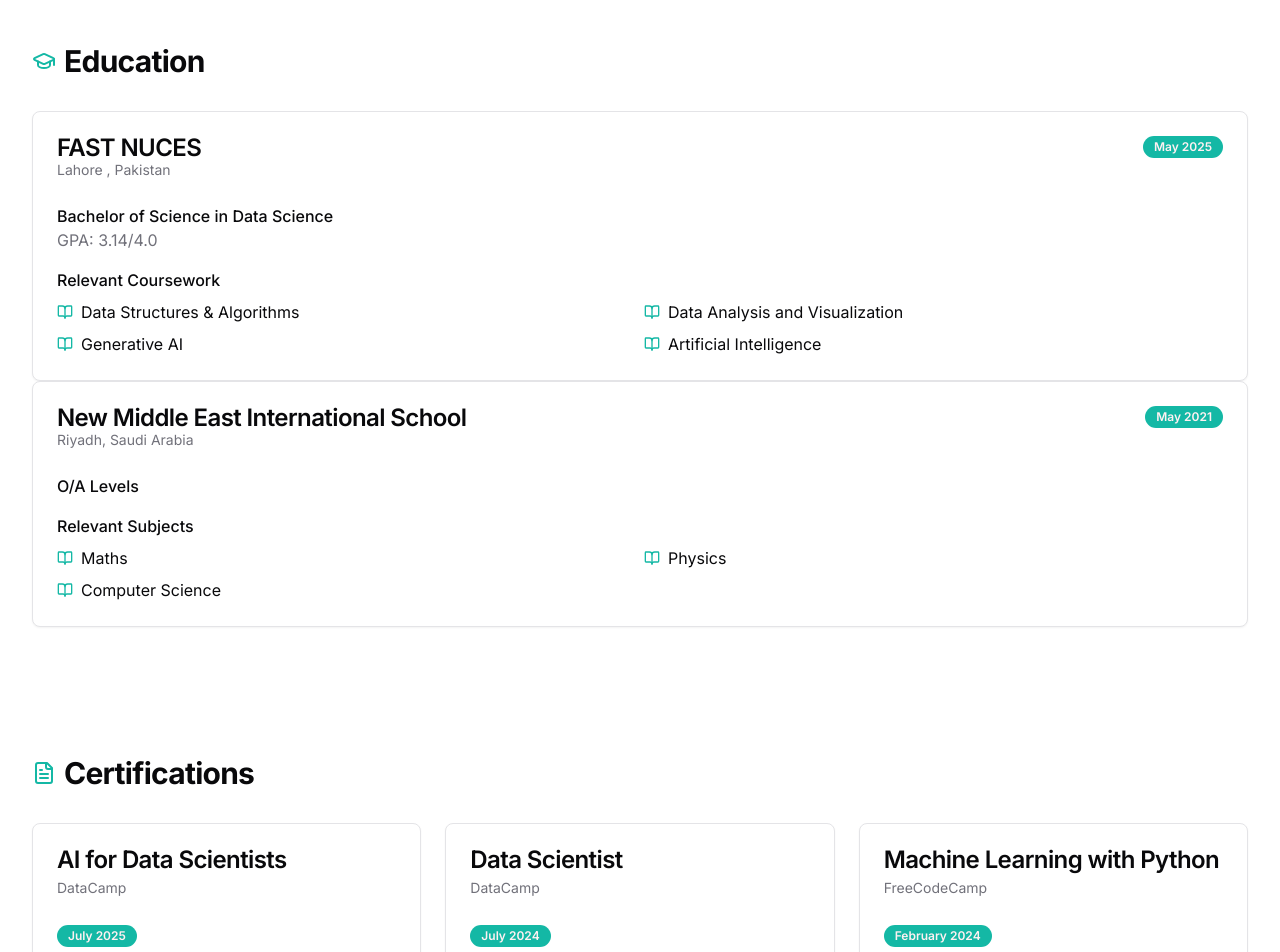
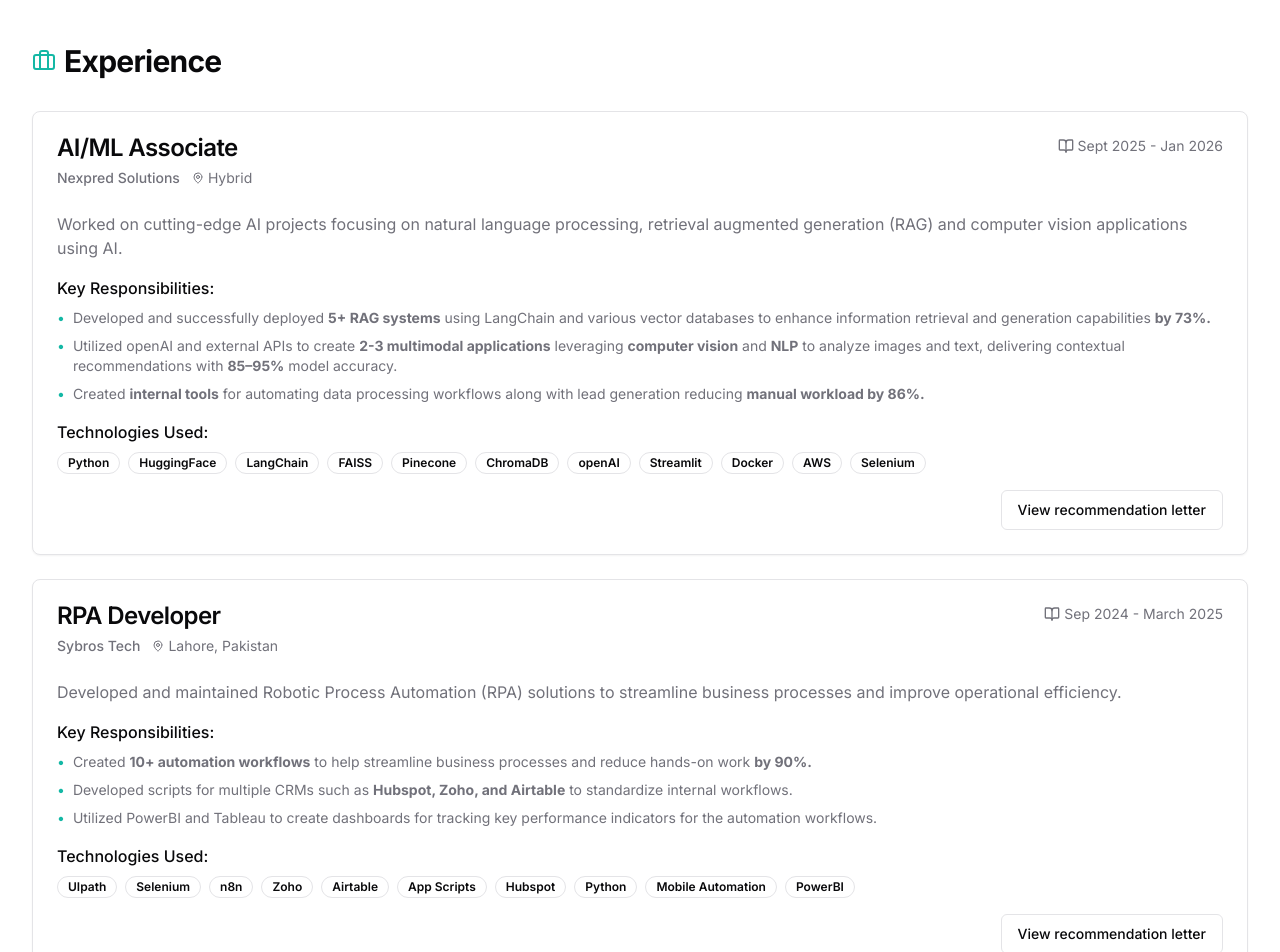
Before and after one commit to Hammad-Anjum/portfolio, a Next.js app: page / in a window 1280 px wide. Shown: the part 1080-2032 px from the top of the page. Built offline with nearby package versions, Linux system fonts and the light colour scheme.

Commit message:
add experience and update education

```diff
--- a/app/page.tsx
+++ b/app/page.tsx
@@ -125,12 +125,211 @@ export default function Home() {
           </div>
         </section>
 
+    {/* Experience Section */}
+    <section id="experience" className="py-16 scroll-mt-16">
+      <div className="flex items-center gap-2 mb-8">
+        <Briefcase className="h-6 w-6 text-primary" />
+        <h2 className="text-3xl font-bold tracking-tight">Experience</h2>
+      </div>
+
+      <div className="space-y-6">
+        {/* Experience 1 */}
+        <Card>
+          <CardHeader>
+            <div className="flex flex-col md:flex-row justify-between items-start gap-4">
+              <div className="flex-1">
+                <CardTitle>AI/ML Associate</CardTitle>
+                <CardDescription>
+                  <div className="flex flex-wrap items-center gap-3 mt-2">
+                    <span className="font-medium">Nexpred Solutions</span>
+                    <span className="flex items-center gap-1">
+                      <MapPin className="h-3 w-3" />
+                      Hybrid
+                    </span>
+                  </div>
+                </CardDescription>
+              </div>
+              <div className="flex flex-col md:items-end gap-2">
+                <span className="flex items-center gap-1 text-sm text-muted-foreground">
+                  <BookOpen className="h-4 w-4" />
+                  Sept 2025 - Jan 2026
+                </span>
+              </div>
+            </div>
+          </CardHeader>
+
+          <CardContent className="space-y-4">
+            <p className="text-muted-foreground">
+              Worked on cutting-edge AI projects focusing on natural language processing, retrieval augmented generation (RAG) and computer vision applications using AI.
+            </p>
+
+            <div>
+              <h4 className="font-medium mb-2">Key Responsibilities:</h4>
+              <ul className="space-y-2 text-sm text-muted-foreground">
+                <li className="flex gap-2">
+                  <span className="text-primary">•</span>
+                  <span>Developed and successfully deployed <b>5+ RAG systems</b> using LangChain and various vector databases to enhance information retrieval and generation capabilities <b>by 73%.</b></span>
+                </li>
+                <li className="flex gap-2">
+                  <span className="text-primary">•</span>
+                  <span>Utilized openAI and external APIs to create <b>2-3 multimodal applications</b> leveraging <b>computer vision</b> and <b>NLP</b> to analyze images and text, delivering contextual recommendations with <b>85–95%</b> model accuracy.</span>
+                </li>
+                <li className="flex gap-2">
+                  <span className="text-primary">•</span>
+                  <span>Created <b>internal tools</b> for automating data processing workflows along with lead generation reducing <b>manual workload by 86%.</b></span>
+                </li>
+              </ul>
+            </div>
+
+            <div>
+              <h4 className="font-medium mb-2">Technologies Used:</h4>
+              <div className="flex flex-wrap gap-2">
+                <Badge variant="outline">Python</Badge>
+                <Badge variant="outline">HuggingFace</Badge>
+                <Badge variant="outline">LangChain</Badge>
+                <Badge variant="outline">FAISS</Badge>
+                <Badge variant="outline">Pinecone</Badge>
+                <Badge variant="outline">ChromaDB</Badge>
+                <Badge variant="outline">openAI</Badge>
+                <Badge variant="outline">Streamlit</Badge>
+                <Badge variant="outline">Docker</Badge>
+                <Badge variant="outline">AWS</Badge>
+                <Badge variant="outline">Selenium</Badge>
+              </div>
+            </div>
+
+            <div className = "flex flex-col md:items-end gap-2">
+            <Button variant="outline" asChild >
+                <a href="">View recommendation letter</a>
+              </Button>
+            </div>
+          </CardContent>
+        </Card>
+
+        {/* Experience 2 */}
+        <Card>
+          <CardHeader>
+            <div className="flex flex-col md:flex-row justify-between items-start gap-4">
+              <div className="flex-1">
+                <CardTitle>RPA Developer</CardTitle>
+                <CardDescription>
+                  <div className="flex flex-wrap items-center gap-3 mt-2">
+                    <span className="font-medium">Sybros Tech</span>
+                    <span className="flex items-center gap-1">
+                      <MapPin className="h-3 w-3" />
+                      Lahore, Pakistan
+                    </span>
+                  </div>
+                </CardDescription>
+              </div>
+              <div className="flex flex-col md:items-end gap-2">
+                <span className="flex items-center gap-1 text-sm text-muted-foreground">
+                  <BookOpen className="h-4 w-4" />
+                  Sep 2024 - March 2025
+                </span>
+              </div>
+            </div>
+          </CardHeader>
+
+          <CardContent className="space-y-4">
+            <p className="text-muted-foreground">
+              Developed and maintained Robotic Process Automation (RPA) solutions to streamline business processes and improve operational efficiency.
+            </p>
+
+            <div>
+              <h4 className="font-medium mb-2">Key Responsibilities:</h4>
+              <ul className="space-y-2 text-sm text-muted-foreground">
+                <li className="flex gap-2">
+                  <span className="text-primary">•</span>
+                  <span>Created <b>10+ automation workflows</b> to help streamline business processes and reduce hands-on work <b>by 90%.</b></span>
+                </li>
+                <li className="flex gap-2">
+                  <span className="text-primary">•</span>
+                  <span>Developed scripts for multiple CRMs such as <b>Hubspot, Zoho, and Airtable</b> to standardize internal workflows.</span>
+                </li>
+                <li className="flex gap-2">
+                  <span className="text-primary">•</span>
+                  <span>Utilized PowerBI and Tableau to create dashboards for tracking key performance indicators for the automation workflows.</span>
+                </li>
+              </ul>
+            </div>
+
+            <div>
+              <h4 className="font-medium mb-2">Technologies Used:</h4>
+              <div className="flex flex-wrap gap-2">
+                <Badge variant="outline">UIpath</Badge>
+                <Badge variant="outline">Selenium</Badge>
+                <Badge variant="outline">n8n</Badge>
+                <Badge variant="outline">Zoho</Badge>
+                <Badge variant="outline">Airtable</Badge>
+                <Badge variant="outline">App Scripts</Badge>
+                <Badge variant="outline">Hubspot</Badge>
+                <Badge variant="outline">Python</Badge>
+                <Badge variant="outline">Mobile Automation</Badge>
+                <Badge variant="outline">PowerBI</Badge>
+              </div>
+            </div>
+
+
+            <div className = "flex flex-col md:items-end gap-2">
+            <Button variant="outline" asChild >
+                <a href="">View recommendation letter</a>
+              </Button>
+            </div>
+
+          </CardContent>
+        </Card>
+      </div>
+    </section>
+
         {/* Education Section */}
         <section id="education" className="py-16 scroll-mt-16">
           <div className="flex items-center gap-2 mb-8">
             <GraduationCap className="h-6 w-6 text-primary" />
             <h2 className="text-3xl font-bold tracking-tight">Education</h2>
           </div>
+
+          <Card>
+            <CardHeader>
+              <div className="flex justify-between items-start">
+                <div>
+                  <CardTitle>University of Technology Sydney</CardTitle>
+                  <CardDescription>Sydney, Australia</CardDescription>
+                </div>
+                <Badge> February 2026 - Current</Badge>
+              </div>
+            </CardHeader>
+            <CardContent className="space-y-4">
+              <div>
+                <h3 className="font-medium">Masters of Artificial Intelligence</h3>
+                {/*<p className="text-muted-foreground">GPA: 3.14/4.0</p>*/}
+              </div>
+              {/*  Relevant Coursework can be added later
+              <div>
+                <h4 className="font-medium">Relevant Coursework</h4>
+                <ul className="grid grid-cols-1 md:grid-cols-2 gap-2 mt-2">
+                  <li className="flex items-center gap-2">
+                    <BookOpen className="h-4 w-4 text-primary" />
+                    <span>Data Structures & Algorithms</span>
+                  </li>
+                  <li className="flex items-center gap-2">
+                    <BookOpen className="h-4 w-4 text-primary" />
+                    <span>Data Analysis and Visualization</span>
+                  </li>
+                  <li className="flex items-center gap-2">
+                    <BookOpen className="h-4 w-4 text-primary" />
+                    <span>Generative AI</span>
+                  </li>
+                  <li className="flex items-center gap-2">
+                    <BookOpen className="h-4 w-4 text-primary" />
+                    <span>Artificial Intelligence</span>
+                  </li>
+                </ul>
+              </div>
+              */}
+            </CardContent>
+          </Card>
+
           <Card>
             <CardHeader>
               <div className="flex justify-between items-start">
@@ -138,7 +337,7 @@ export default function Home() {
                   <CardTitle>FAST NUCES</CardTitle>
                   <CardDescription>Lahore , Pakistan</CardDescription>
                 </div>
-                <Badge>May 2025</Badge>
+                <Badge> June 2021 - June 2025</Badge>
               </div>
             </CardHeader>
             <CardContent className="space-y-4">
```
Also changed, not shown: components/navigation.tsx (line endings or trailing spaces).
